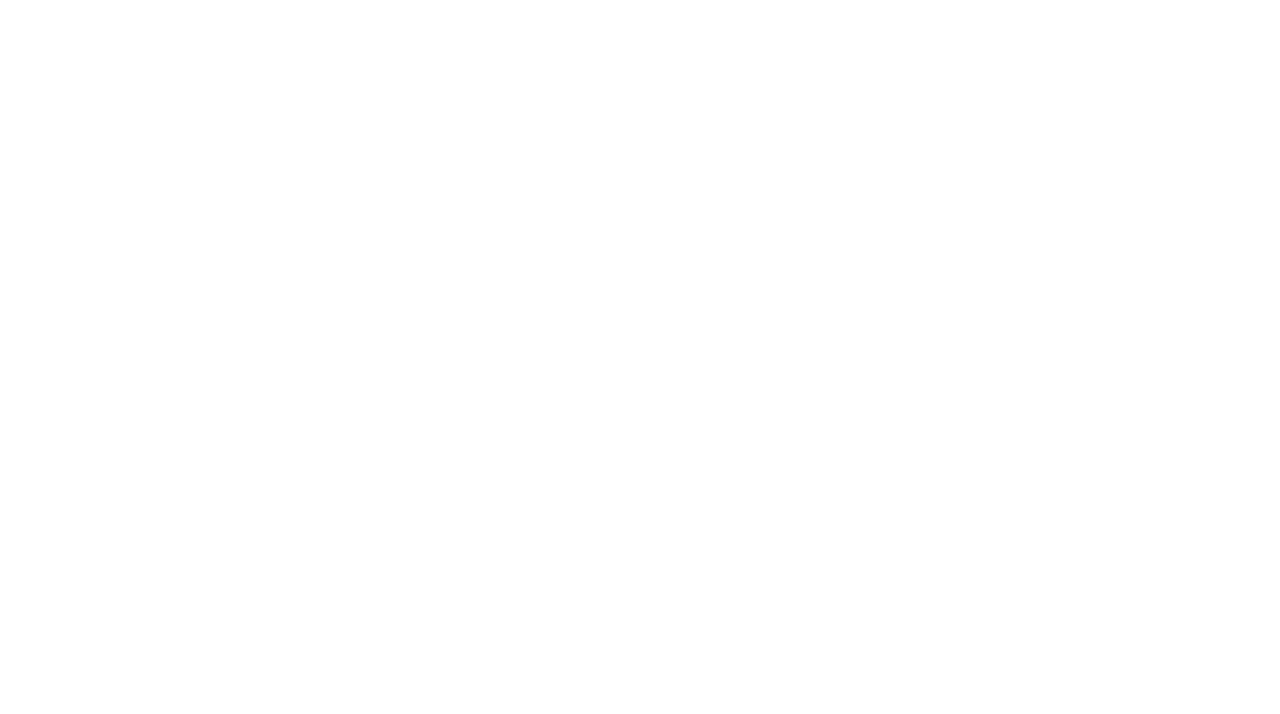
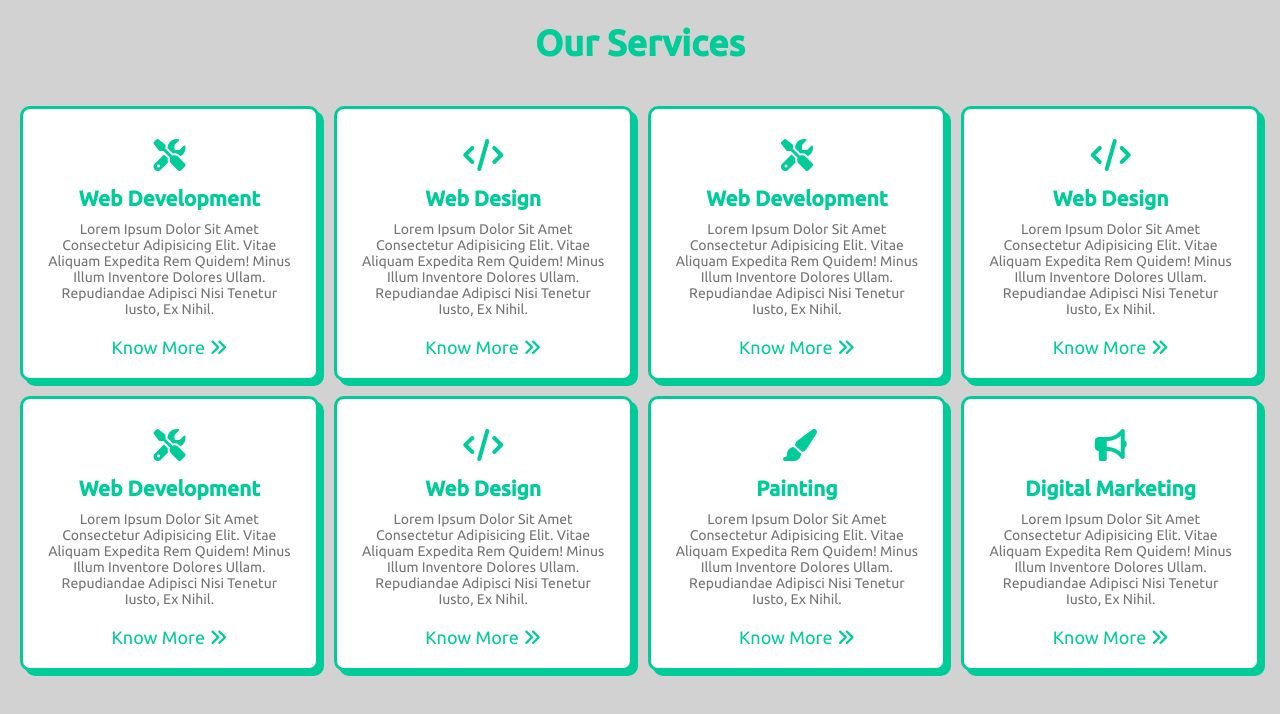
Before and after one commit to dtheran1/OurServices, a plain HTML site: page index.html in a window 1280 px wide. Drawn offline with Linux system fonts and the light colour scheme.

Commit message:
add card

```diff
--- a/css/style.css
+++ b/css/style.css
@@ -1 +1,78 @@
-@import url('https://fonts.googleapis.com/css2?family=Raleway:wght@100;200;300;400;500;600;700&family=Ubuntu:wght@300;400;500&display=swap');
+@import url("https://fonts.googleapis.com/css2?family=Raleway:wght@100;200;300;400;500;600;700&family=Ubuntu:wght@300;400;500&display=swap");
+
+* {
+  font-family: "Ubuntu", sans-serif;
+  margin: 0;
+  padding: 0;
+  box-sizing: border-box;
+  text-transform: capitalize;
+}
+
+body {
+  background: rgb(211, 210, 210);
+}
+
+.heading {
+  text-align: center;
+  font-size: 36px;
+  padding: 22px 0px;
+  color: #00cc99;
+}
+
+.card-container {
+  display: grid;
+  grid-template-columns: repeat(
+    auto-fit,
+    minmax(240px, 1fr)
+  ); /* repite cada card calculando automaticamente el width, que para cada card es de 240px como min y max width calculado */
+  grid-gap: 15px;
+  padding: 20px;
+}
+
+.card-container .card {
+  padding: 10px;
+  border: 3px solid #00cc99;
+  border-radius: 10px;
+  text-align: center;
+  background-color: white;
+  box-shadow: 5px 5px #00cc99;
+}
+
+/* .card-container .card:hover{
+    scale: 1;
+    background-color: sca;
+} */
+
+.card-container .card .card-icon {
+  margin-top: 10px;
+}
+
+.card-container .card .card-icon span {
+  margin: 10px 0px;
+  font-size: 32px;
+  color: #00cc99;
+}
+
+.card-container .card .card-title {
+  color: #00cc99;
+  font-size: 21px;
+  margin-top: 5px;
+}
+
+.card-container .card p {
+  font-size: 14px;
+  color: #747474;
+  padding: 10px;
+}
+
+.card-container .card a {
+  color: #00cc99;
+  text-decoration: none;
+  display: block;
+  font-size: 18px;
+  padding: 10px 0px;
+}
+
+.card-container .card a:hover {
+  color: #82b6a9;
+}
--- a/index.html
+++ b/index.html
@@ -12,7 +12,104 @@
     <link rel="stylesheet" href="./css/style.css" />
   </head>
   <body>
-
-
+    <h1 class="heading">Our Services</h1>
+    <div class="card-container">
+      <div class="card">
+        <div class="card-icon">
+          <span class="fas fa-tools"></span>
+        </div>
+        <h3 class="card-title">web development</h3>
+        <p>
+          Lorem ipsum dolor sit amet consectetur adipisicing elit. Vitae aliquam
+          expedita rem quidem! Minus illum inventore dolores ullam. Repudiandae
+          adipisci nisi tenetur iusto, ex nihil.
+        </p>
+        <a href="#">know more <i class="fa-solid fa-angles-right"></i></a>
+      </div>
+      <div class="card">
+        <div class="card-icon">
+          <span class="fas fa-code"></span>
+        </div>
+        <h3 class="card-title">web design</h3>
+        <p>
+          Lorem ipsum dolor sit amet consectetur adipisicing elit. Vitae aliquam
+          expedita rem quidem! Minus illum inventore dolores ullam. Repudiandae
+          adipisci nisi tenetur iusto, ex nihil.
+        </p>
+        <a href="#">know more <i class="fa-solid fa-angles-right"></i></a>
+      </div>
+      <div class="card">
+        <div class="card-icon">
+          <span class="fas fa-tools"></span>
+        </div>
+        <h3 class="card-title">web development</h3>
+        <p>
+          Lorem ipsum dolor sit amet consectetur adipisicing elit. Vitae aliquam
+          expedita rem quidem! Minus illum inventore dolores ullam. Repudiandae
+          adipisci nisi tenetur iusto, ex nihil.
+        </p>
+        <a href="#">know more <i class="fa-solid fa-angles-right"></i></a>
+      </div>
+      <div class="card">
+        <div class="card-icon">
+          <span class="fas fa-code"></span>
+        </div>
+        <h3 class="card-title">web design</h3>
+        <p>
+          Lorem ipsum dolor sit amet consectetur adipisicing elit. Vitae aliquam
+          expedita rem quidem! Minus illum inventore dolores ullam. Repudiandae
+          adipisci nisi tenetur iusto, ex nihil.
+        </p>
+        <a href="#">know more <i class="fa-solid fa-angles-right"></i></a>
+      </div>
+      <div class="card">
+        <div class="card-icon">
+          <span class="fas fa-tools"></span>
+        </div>
+        <h3 class="card-title">web development</h3>
+        <p>
+          Lorem ipsum dolor sit amet consectetur adipisicing elit. Vitae aliquam
+          expedita rem quidem! Minus illum inventore dolores ullam. Repudiandae
+          adipisci nisi tenetur iusto, ex nihil.
+        </p>
+        <a href="#">know more <i class="fa-solid fa-angles-right"></i></a>
+      </div>
+      <div class="card">
+        <div class="card-icon">
+          <span class="fas fa-code"></span>
+        </div>
+        <h3 class="card-title">web design</h3>
+        <p>
+          Lorem ipsum dolor sit amet consectetur adipisicing elit. Vitae aliquam
+          expedita rem quidem! Minus illum inventore dolores ullam. Repudiandae
+          adipisci nisi tenetur iusto, ex nihil.
+        </p>
+        <a href="#">know more <i class="fa-solid fa-angles-right"></i></a>
+      </div>
+      <div class="card">
+        <div class="card-icon">
+          <span class="fas fa-paint-brush"></span>
+        </div>
+        <h3 class="card-title">painting</h3>
+        <p>
+          Lorem ipsum dolor sit amet consectetur adipisicing elit. Vitae aliquam
+          expedita rem quidem! Minus illum inventore dolores ullam. Repudiandae
+          adipisci nisi tenetur iusto, ex nihil.
+        </p>
+        <a href="#">know more <i class="fa-solid fa-angles-right"></i></a>
+      </div>
+      <div class="card">
+        <div class="card-icon">
+          <span class="fas fa-bullhorn"></span>
+        </div>
+        <h3 class="card-title">digital marketing</h3>
+        <p>
+          Lorem ipsum dolor sit amet consectetur adipisicing elit. Vitae aliquam
+          expedita rem quidem! Minus illum inventore dolores ullam. Repudiandae
+          adipisci nisi tenetur iusto, ex nihil.
+        </p>
+        <a href="#">know more <i class="fa-solid fa-angles-right"></i></a>
+      </div>
+    </div>
   </body>
 </html>
```
